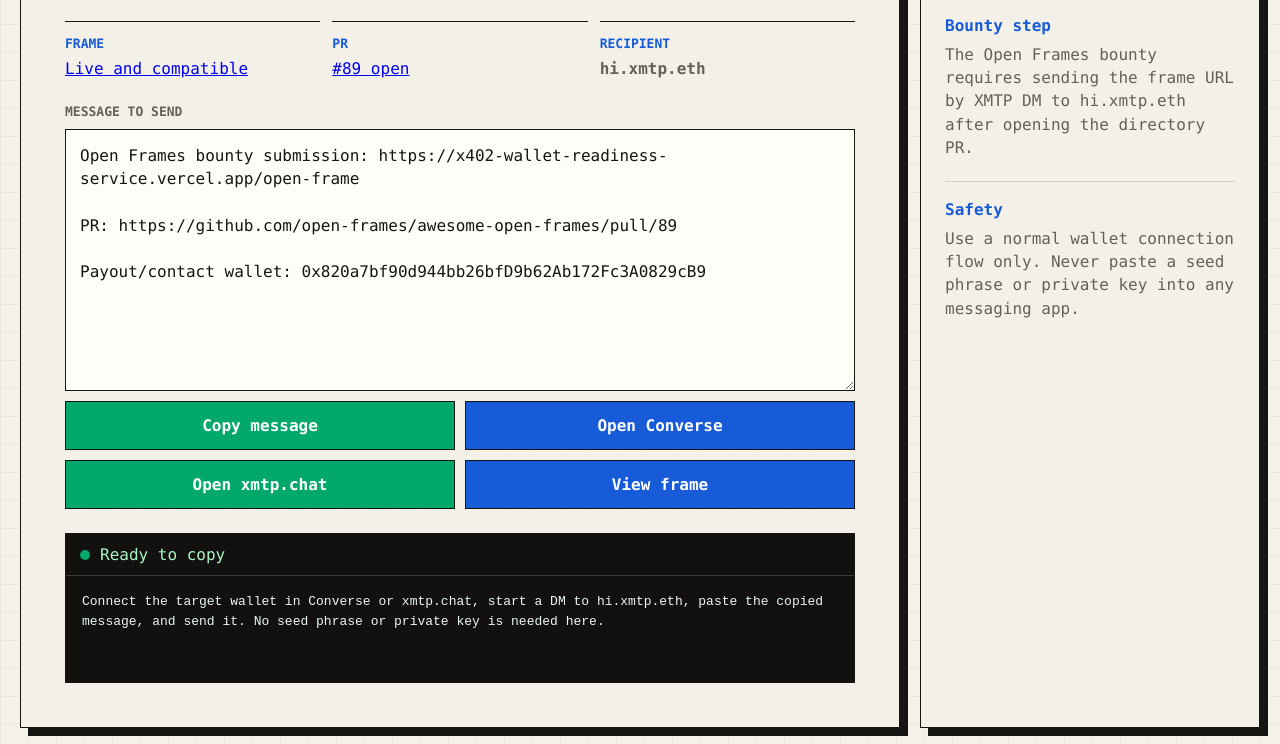
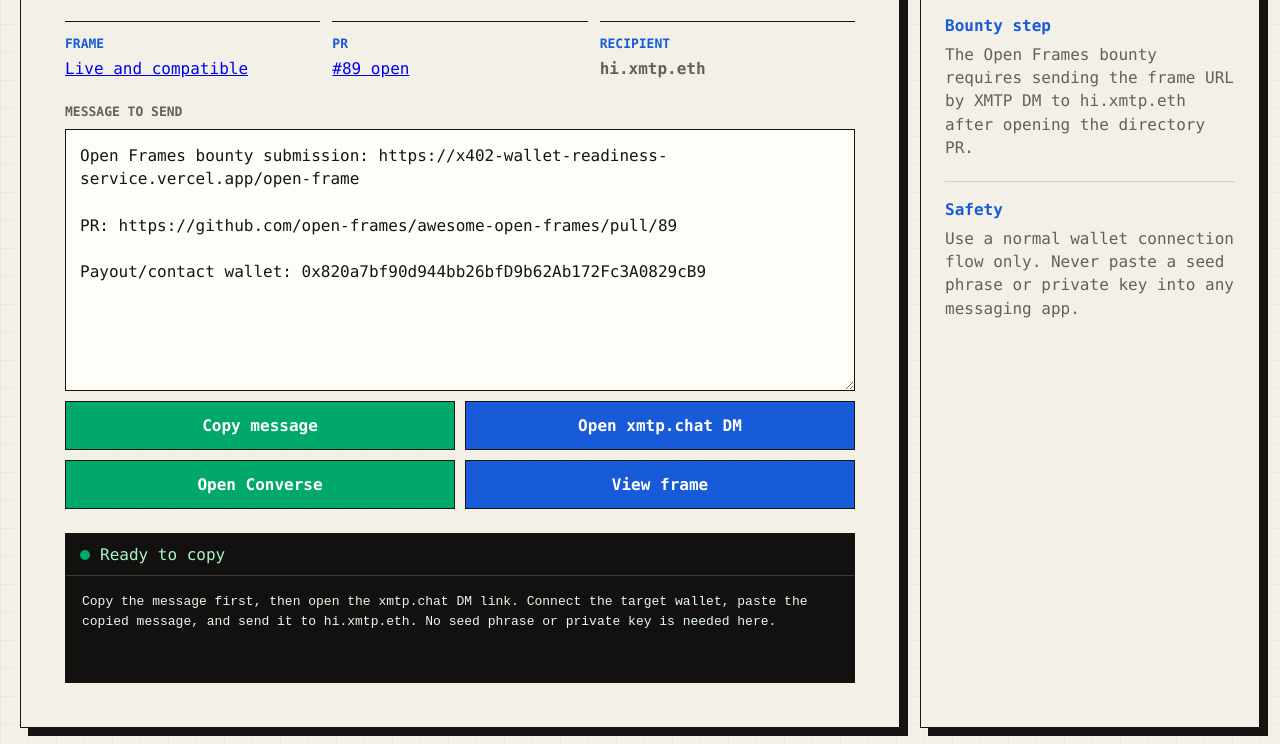
Before and after one commit to chico10117/basepay-readiness-service, a website: page public/xmtp-bounty-dm.html in a window 1280 px wide. Shown: the part 284-1028 px from the top of the page. Drawn offline with Linux system fonts and the light colour scheme.

Commit message:
feat(open-frames): deep link xmtp bounty dm

```diff
--- a/public/xmtp-bounty-dm.html
+++ b/public/xmtp-bounty-dm.html
@@ -45,10 +45,10 @@ Payout/contact wallet: 0x820a7bf90d944bb26bfD9b62Ab172Fc3A0829cB9</textarea>
 
           <div class="button-row">
             <button type="button" id="copy-dm">Copy message</button>
-            <a class="order-link secondary-link compact-link" href="https://app.converse.xyz/" rel="noreferrer">Open Converse</a>
+            <a class="order-link secondary-link compact-link" href="https://xmtp.chat/dm/hi.xmtp.eth?env=production" rel="noreferrer">Open xmtp.chat DM</a>
           </div>
           <div class="button-row">
-            <a class="order-link compact-link" href="https://xmtp.chat/" rel="noreferrer">Open xmtp.chat</a>
+            <a class="order-link compact-link" href="https://app.converse.xyz/" rel="noreferrer">Open Converse</a>
             <a class="order-link secondary-link compact-link" href="/open-frame">View frame</a>
           </div>
         </form>
@@ -58,7 +58,7 @@ Payout/contact wallet: 0x820a7bf90d944bb26bfD9b62Ab172Fc3A0829cB9</textarea>
             <span class="status-dot"></span>
             <span id="dm-status">Ready to copy</span>
           </div>
-          <pre>Connect the target wallet in Converse or xmtp.chat, start a DM to hi.xmtp.eth, paste the copied message, and send it. No seed phrase or private key is needed here.</pre>
+          <pre>Copy the message first, then open the xmtp.chat DM link. Connect the target wallet, paste the copied message, and send it to hi.xmtp.eth. No seed phrase or private key is needed here.</pre>
         </section>
       </section>
 
```
